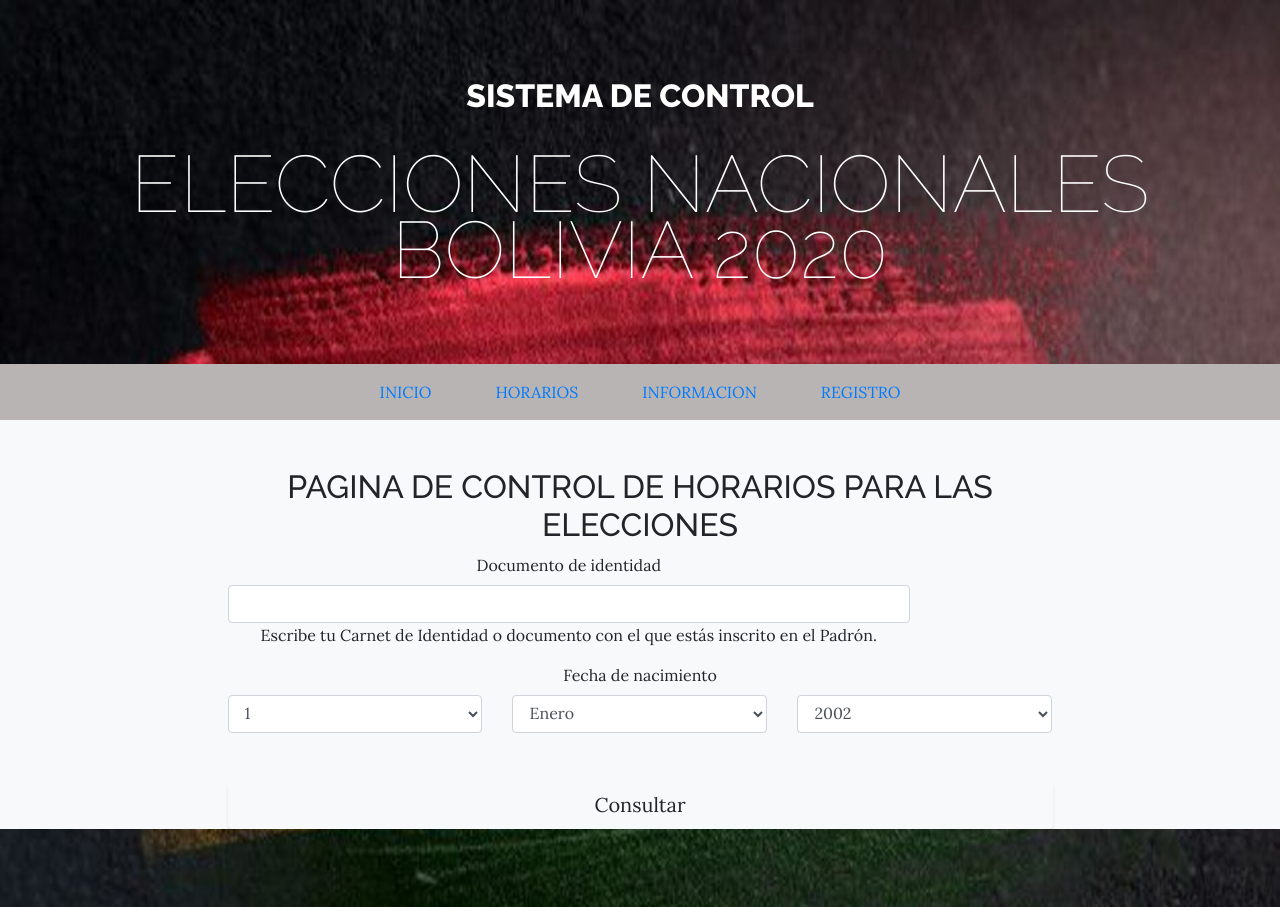
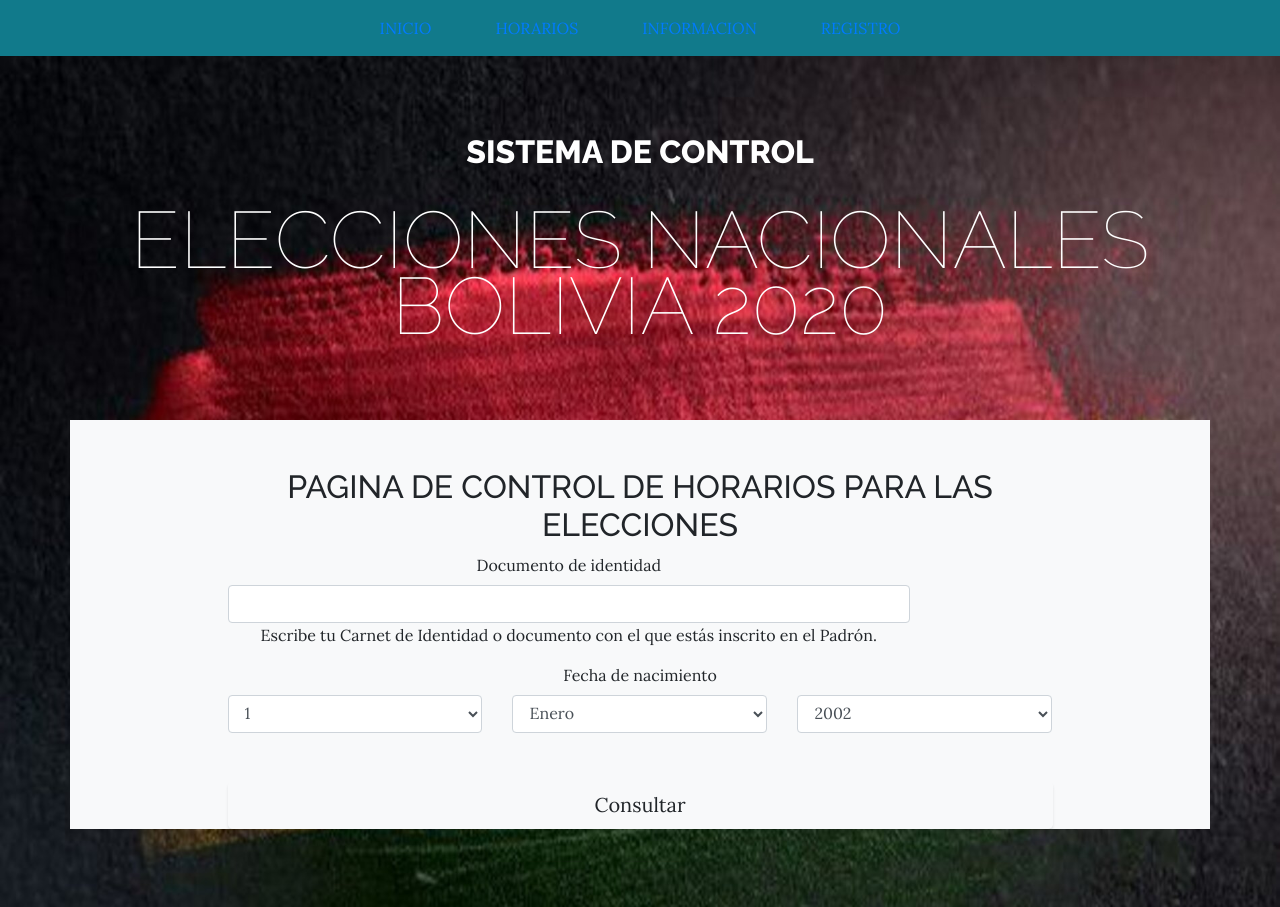
Before and after one commit to Edilson-DEV/TallerdeBase, a website: page startbootstrap-business-casual-gh-pages/store.html in a window 1280 px wide. Shown: the top 907 px of the page. Drawn offline with Linux system fonts and the light colour scheme.

Commit message:
areglando los natvars
areglando los natvars

```diff
--- a/startbootstrap-business-casual-gh-pages/store.html
+++ b/startbootstrap-business-casual-gh-pages/store.html
@@ -14,7 +14,8 @@
   <link href="vendor/bootstrap/css/bootstrap.min.css" rel="stylesheet">
 
   <!-- Custom fonts for this template -->
-    <link href="https://fonts.googleapis.com/css?family=Raleway:100,100i,200,200i,300,300i,400,400i,500,500i,600,600i,700,700i,800,800i,900,900i" rel="stylesheet">
+  <link href="https://fonts.googleapis.com/css?family=Raleway:100,100i,200,200i,300,300i,400,400i,500,500i,600,600i,700,700i,800,800i,900,900i"
+        rel="stylesheet">
   <link href="https://fonts.googleapis.com/css?family=Lora:400,400i,700,700i" rel="stylesheet">
 
   <!-- Custom styles for this template -->
@@ -23,18 +24,11 @@
 </head>
 
 <body>
-
-    <h1 class="site-heading text-center text-white d-none d-lg-block">
-      <span class="site-heading-upper">Sistema de Control</span>
-      <br>
-      <span class="site-heading-lower">Elecciones Nacionales Bolivia 2020</span>
-    </h1>
-
-    <!-- Navigation -->
-    <nav class="navbar navbar-expand-lg s" style="background-color: #b8b4b3;" id="">
+<nav class="navbar navbar-expand-lg s" style="background-color: #117a8b;" id="">
   <div class="container">
     <a class="navbar-brand text-uppercase text-expanded font-weight-bold d-lg-none" href="#">Start Bootstrap</a>
-        <button class="navbar-toggler" type="button" data-toggle="collapse" data-target="#navbarResponsive" aria-controls="navbarResponsive" aria-expanded="false" aria-label="Toggle navigation">
+    <button class="navbar-toggler" type="button" data-toggle="collapse" data-target="#navbarResponsive"
+            aria-controls="navbarResponsive" aria-expanded="false" aria-label="Toggle navigation">
       <span class="navbar-toggler-icon"></span>
     </button>
     <div class="collapse navbar-collapse" id="navbarResponsive">
@@ -57,9 +51,44 @@
     </div>
   </div>
 </nav>
-    <body>
-      <section class="projects-section bg-light">
-        <div class="container">
+<h1 class="site-heading text-center text-white d-none d-lg-block">
+  <span class="site-heading-upper">Sistema de Control</span>
+  <br>
+  <span class="site-heading-lower">Elecciones Nacionales Bolivia 2020</span>
+</h1>
+
+<!-- Navigation -->
+<!--<nav class="navbar navbar-expand-lg s" style="background-color: #8fd19e;" id="">-->
+<!--  <div class="container">-->
+<!--    <a class="navbar-brand text-uppercase text-expanded font-weight-bold d-lg-none" href="#">Start Bootstrap</a>-->
+<!--    <button class="navbar-toggler" type="button" data-toggle="collapse" data-target="#navbarResponsive"-->
+<!--            aria-controls="navbarResponsive" aria-expanded="false" aria-label="Toggle navigation">-->
+<!--      <span class="navbar-toggler-icon"></span>-->
+<!--    </button>-->
+<!--    <div class="collapse navbar-collapse" id="navbarResponsive">-->
+<!--      <ul class="navbar-nav mx-auto">-->
+<!--        <li class="nav-item px-lg-4">-->
+<!--          <a class="nav-link text-uppercase text-expanded" href="index.html">Inicio-->
+<!--            <span class="sr-only">(current)</span>-->
+<!--          </a>-->
+<!--        </li>-->
+<!--        <li class="nav-item px-lg-4">-->
+<!--          <a class="nav-link text-uppercase text-expanded" href="about.html">Horarios</a>-->
+<!--        </li>-->
+<!--        <li class="nav-item px-lg-4">-->
+<!--          <a class="nav-link text-uppercase text-expanded" href="products.html">Informacion</a>-->
+<!--        </li>-->
+<!--        <li class="nav-item active px-lg-4">-->
+<!--          <a class="nav-link text-uppercase text-expanded" href="store.html">Registro</a>-->
+<!--        </li>-->
+<!--      </ul>-->
+<!--    </div>-->
+<!--  </div>-->
+<!--</nav>-->
+
+
+<section class="projects-section bg-transparent">
+  <div class="container bg-light">
     <div class="row">
       <div class="col-xl-9 mx-auto">
         <div class="cta-inner text-center rounded">
@@ -71,7 +100,22 @@
             </h2>
             <div class="share-box">
               <div class="share-methods">
-      <div id="shareIcons" class="jssocials"><div class="jssocials-shares"><div class="jssocials-share jssocials-share-twitter"><a class="jssocials-share-link" href="https://twitter.com/share?url=https%3A%2F%2Fyoparticipo.oep.org.bo%2Faplicaciones%2Fconsulta%2F&amp;text=Consulta%20si%20eres%20jurad%40%20electoral%20o%20si%20est%C3%A1s%20habilitad%40%20para%20votar&amp;via=TSEBolivia&amp;hashtags=Referendo2016" target="_blank"><i class="fa fa-twitter jssocials-share-logo"></i></a></div><div class="jssocials-share jssocials-share-facebook"><a class="jssocials-share-link" href="https://facebook.com/sharer/sharer.php?u=https%3A%2F%2Fyoparticipo.oep.org.bo%2Faplicaciones%2Fconsulta%2F" target="_blank"><i class="fa fa-facebook jssocials-share-logo"></i></a></div><div class="jssocials-share jssocials-share-email"><a class="jssocials-share-link" href="mailto:?subject=Consulta%20si%20eres%20jurad%40%20electoral%20o%20si%20est%C3%A1s%20habilitad%40%20para%20votar&amp;body=https%3A%2F%2Fyoparticipo.oep.org.bo%2Faplicaciones%2Fconsulta%2F" target="_blank"><i class="fa fa-envelope jssocials-share-logo"></i></a></div></div></div>
+                <div id="shareIcons" class="jssocials">
+                  <div class="jssocials-shares">
+                    <div class="jssocials-share jssocials-share-twitter"><a class="jssocials-share-link"
+                                                                            href="https://twitter.com/share?url=https%3A%2F%2Fyoparticipo.oep.org.bo%2Faplicaciones%2Fconsulta%2F&amp;text=Consulta%20si%20eres%20jurad%40%20electoral%20o%20si%20est%C3%A1s%20habilitad%40%20para%20votar&amp;via=TSEBolivia&amp;hashtags=Referendo2016"
+                                                                            target="_blank"><i
+                            class="fa fa-twitter jssocials-share-logo"></i></a></div>
+                    <div class="jssocials-share jssocials-share-facebook"><a class="jssocials-share-link"
+                                                                             href="https://facebook.com/sharer/sharer.php?u=https%3A%2F%2Fyoparticipo.oep.org.bo%2Faplicaciones%2Fconsulta%2F"
+                                                                             target="_blank"><i
+                            class="fa fa-facebook jssocials-share-logo"></i></a></div>
+                    <div class="jssocials-share jssocials-share-email"><a class="jssocials-share-link"
+                                                                          href="mailto:?subject=Consulta%20si%20eres%20jurad%40%20electoral%20o%20si%20est%C3%A1s%20habilitad%40%20para%20votar&amp;body=https%3A%2F%2Fyoparticipo.oep.org.bo%2Faplicaciones%2Fconsulta%2F"
+                                                                          target="_blank"><i
+                            class="fa fa-envelope jssocials-share-logo"></i></a></div>
+                  </div>
+                </div>
                 <a class="jssocials-share-link share-code">
                   <i class="fa fa-code jssocials-share-logo"></i>
                 </a>
@@ -244,7 +288,8 @@
               <br><br>
 
               <button class="btn btn-block btn-lg btn-oep" id="btnSend">Consultar</button>
-      <div><strong> </strong> </div>
+
+              <div><strong> </strong></div>
 
               </form>
 
@@ -253,7 +298,8 @@
         </div>
       </div>
     </div>
-</section></body>
+</section>
+
 
 <section class="page-section about-heading">
   <div class="container">
@@ -270,10 +316,13 @@
               <span class="section-heading-upper">Strong Coffee, Strong Roots</span>
               <span class="section-heading-lower">About Our Cafe</span>
             </h2>
-                <p>Founded in 1987 by the Hernandez brothers, our establishment has been serving up rich coffee sourced from artisan farmers in various regions of South and Central America. We are dedicated to travelling the world, finding the best coffee, and bringing back to you here in our cafe.</p>
+            <p>Founded in 1987 by the Hernandez brothers, our establishment has been serving up rich coffee sourced from
+              artisan farmers in various regions of South and Central America. We are dedicated to travelling the world,
+              finding the
+              best coffee, and bringing back to you here in our cafe.</p>
             <p class="mb-0">We guarantee that you will fall in
-                  <em>lust</em>
-                  with our decadent blends the moment you walk inside until you finish your last sip. Join us for your daily routine, an outing with friends, or simply just to enjoy some alone time.</p>
+              <em>lust</em> with our decadent blends the moment you walk inside until you finish your last sip. Join us
+              for your daily routine, an outing with friends, or simply just to enjoy some alone time.</p>
           </div>
         </div>
       </div>
```
Lines whose indentation alone changed are shown as unchanged.
